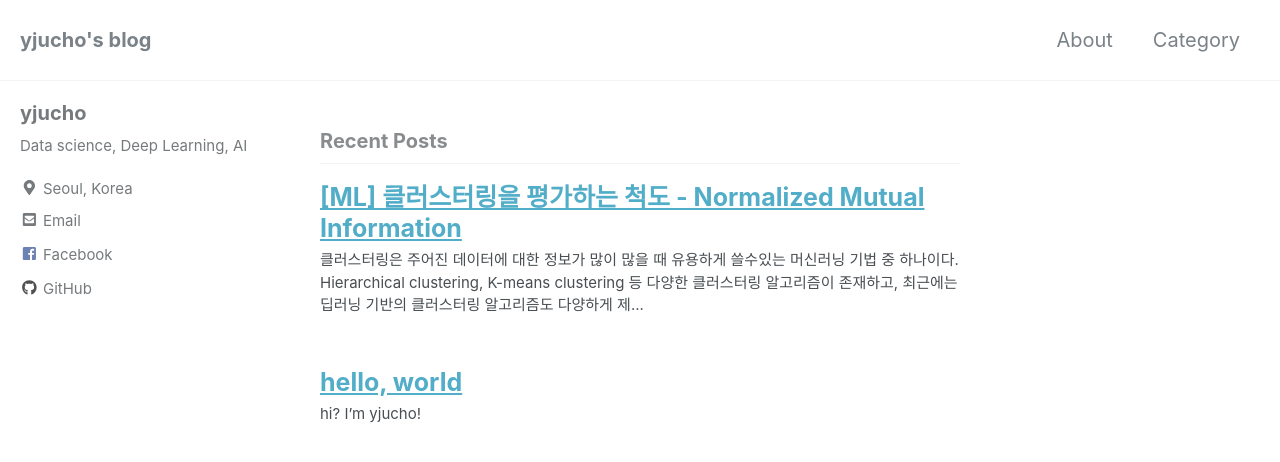
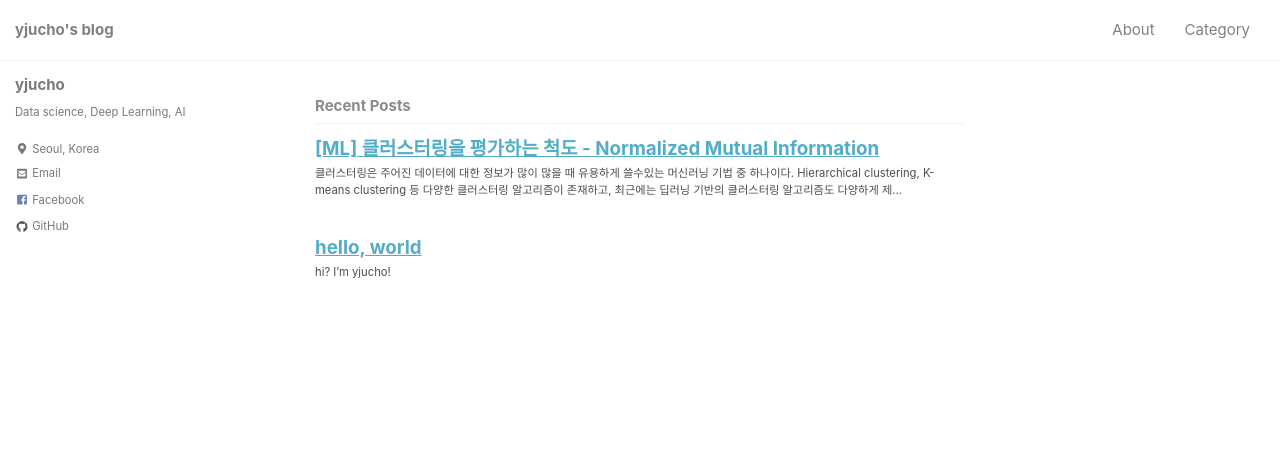
Before and after one commit to yjucho1/yjucho1.github.io, a Jekyll site: the page built from index.html, in a window 1280 px wide and 900 px high. Shown: the top 462 px of the window. Built offline with Jekyll 4.4.1, drawn with Linux system fonts in a browser that asks for light colours; nearby versions of some CDN libraries; the list of posts is cut into pages by our own code.

Commit message:
font size

```diff
--- a/_sass/minimal-mistakes/_reset.scss
+++ b/_sass/minimal-mistakes/_reset.scss
@@ -15,11 +15,11 @@ html {
   }
 
   @include breakpoint($large) {
-    font-size: 15px;
+    font-size: 12px;
   }
 
   @include breakpoint($x-large) {
-    font-size: 18px;
+    font-size: 15px;
   }
 
   -webkit-text-size-adjust: 100%;
--- a/assets/css/main.scss
+++ b/assets/css/main.scss
@@ -15,10 +15,10 @@ html {
   }
 
   @include breakpoint($large) {
-    font-size: 15px; // change to whatever
+    font-size: 12px; // change to whatever
   }
 
   @include breakpoint($x-large) {
-    font-size: 20px; // change to whatever
+    font-size: 15px; // change to whatever
   }
 }
```
